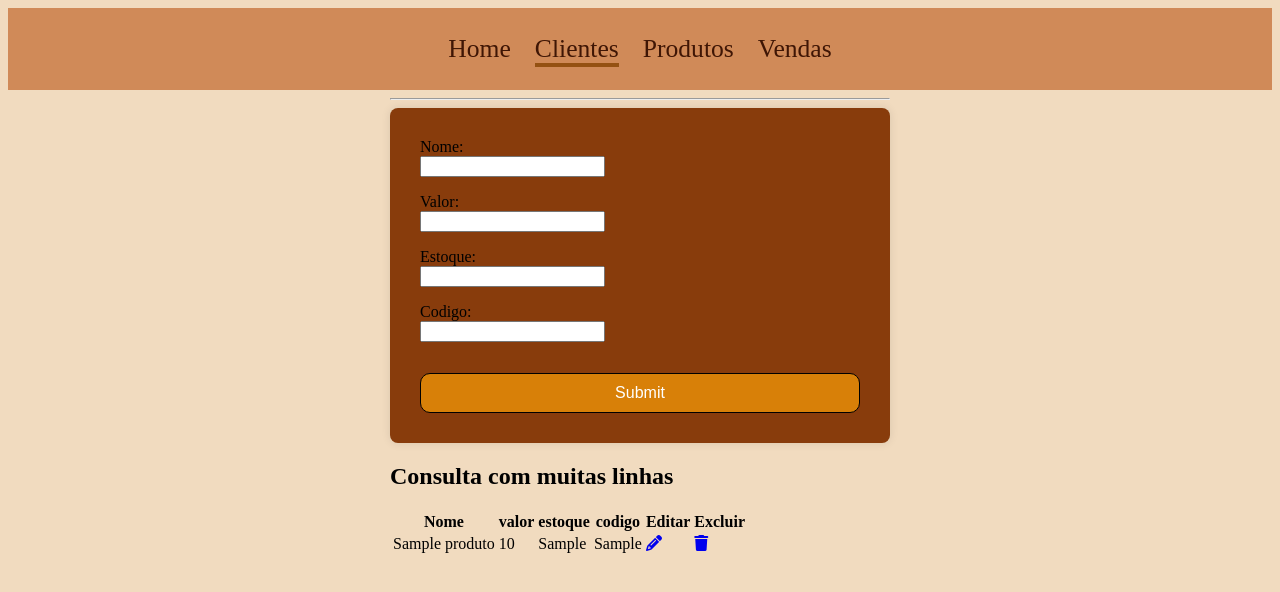
After one commit to MedeirosCode/DS-WEB, a PHP site: the page made by Web Professional - DS/produtos.php in a window 1280 px wide. The commit adds this page. Shown: the top 592 px of the page. Run offline with PHP 8.4, Linux system fonts and the light colour scheme; tables that the repository leaves empty or names only in its code hold one stand-in row (values such as "Sample post"); some libraries are stand-ins or nearby versions.

Commit message:
adicionando projeto completo

```diff
--- a/PHP/POO/Praticando/dados.php
+++ b/PHP/POO/Praticando/dados.php
@@ -21,7 +21,7 @@ foreach ($todos as $linha) {
     echo "Email: " . $linha['email'] . "<br><br>";
 }
 
-// Após a execução, redireciona para o 'index.php' após 2 segundos
+// Após a execução, redireciona para o 'index.php'
 header('Location: index.php');
 exit; // Importante para garantir que o script pare de rodar após o redirecionamento
 ?>
--- /dev/null
+++ b/Web Professional - DS/conexao.php
@@ -0,0 +1,6 @@
+<?php
+
+    // MySQL
+    $db = new PDO("mysql:host=localhost;dbname=pdo", "root", "");
+
+?>
--- /dev/null
+++ b/Web Professional - DS/produtos.php
@@ -0,0 +1,92 @@
+<!DOCTYPE html>
+<html lang="en">
+<head>
+    <meta charset="UTF-8">
+    <meta name="viewport" content="width=device-width, initial-scale=1.0">
+    <title>Business System - Clientes </title>
+    <link rel="shortcut icon" type="imagex/png" href="./assets/img/ico.svg">
+    <link rel="stylesheet" href="style.css">
+</head>
+<body>
+    <div class="menu">
+        <ul>
+            <li><a href="index.php" class="meumenu" title="Home">Home</a></li>
+            <li><a href="produtos.php" class="meumenu meumenu-active" title="Clientes">Clientes</a></li>
+            <li><a href="#" class="meumenu" title="Produtos">Produtos</a></li>
+            <li><a href="#" class="meumenu" title="Vendas">Vendas</a></li>
+        </ul>
+    </div>
+    <div class="container">
+        <hr>
+        <div class="formulario">
+            <form action="insertion.php" method="POST" name="formulario" onsubmit="return validarDadosCliente()">
+
+                <label for="nome">Nome: </label>
+                <input type="text" name="nome" id="nome">
+                <p class="erro-input" id="erro-nome"></p>
+
+
+                <label for="valor">Valor: </label>
+                <input type="text" name="valor" id="valor" >
+                <p class="erro-input" id="erro-valor"></p>
+
+                <label for="estoque">Estoque: </label>
+                <input type="text" name="estoque" id="estoque">
+                <p class="erro-input" id="erro-estoque"></p>
+
+                <label for="codigo">Codigo: </label>
+                <input type="text" name="codigo" id="codigo">
+                <p class="erro-input" id="erro-codigo"></p>
+
+                <input type="submit">
+
+            </form>
+        </div>
+
+    <table id="produtos">
+        <tr>
+            <th> Nome </th>
+            <th> valor </th>
+            <th> estoque </th>
+            <th> codigo </th>
+            <th> Editar </th>
+            <th> Excluir </th>
+
+    <?php
+        include 'conexao.php';
+
+        echo "<h2>Consulta com muitas linhas</h2>";
+        $dados = $db->query("SELECT * FROM produtos");
+        $todos = $dados->fetchAll(PDO::FETCH_ASSOC); //Todos os registros retornados
+        foreach($todos as $linha){
+            $idCliente = $linha['id'];
+            $nomeProduto = $linha['nome'];
+            $valorProduto = $linha['valor'];
+            $estoqueProduto = $linha['estoque'];
+            $codigoProduto = $linha['codigo'];
+
+
+            echo "
+                <tr>
+                    <td> $nomeProduto </td>
+                    <td> $valorProduto </td>
+                    <td> $estoqueProduto </td>
+                    <td> $codigoProduto </td>
+
+                    <td><a class='link-alteracao' <a href='update.php?id=$idCliente'><i class='fa-solid fa-pencil'></i></i></a> </td>
+                    <td><a class='link-alteracao' <a href='delete.php?id=$idCliente'><i class='fa-solid fa-trash'></i></a> </td>
+                    </tr>
+
+                ";
+
+
+        }
+    ?>
+    </div>
+    </table>
+
+
+</body>
+<script src="script.js"></script>
+<script src="https://kit.fontawesome.com/128c4fe943.js" crossorigin="anonymous"></script>
+</html>
--- /dev/null
+++ b/Web Professional - DS/script.js
@@ -0,0 +1,41 @@
+//Função para validação dos dados do Cliente
+function validarDadosCliente(){
+
+    if(formulario.nome.value.length < 3 || formulario.nome.value == ""){
+        formulario.nome.focus();
+        document.getElementById('erro-nome').innerHTML = "Verifique se o nome possui mais do que 3 caracteres.";
+        document.getElementById('erro-valor').innerHTML ="";
+        document.getElementById('erro-estoque').innerHTML ="";
+        document.getElementById('erro-codigo').innerHTML ="";
+
+        return false;
+    }
+
+
+    if(formulario.codigo.value.length < 12 || formulario.codigo.value.length >12 ){
+        formulario.codigo.focus();
+        document.getElementById('erro-codigo').innerHTML ="Excedeu a capacidade de 12 caracteres!<br> No momento possui " + formulario.codigo.value.length;
+        document.getElementById('erro-nome').innerHTML ="";
+        document.getElementById('erro-valor').innerHTML ="";
+        document.getElementById('erro-estoque').innerHTML ="";
+
+        return false;
+    }
+
+
+    if(formulario.valor.value == "" ||
+        formulario.email.value.indexOf(',')==-1 ||
+        formulario.email.value.indexOf('.')==-1){
+        formulario.valor.focus();
+        document.getElementById('erro-valor').innerHTML ="Preencha o campo valor corretamente!";
+        document.getElementById('erro-estoque').innerHTML ="";
+        document.getElementById('erro-nome').innerHTML ="";
+        document.getElementById('erro-codigo').innerHTML ="";
+        return false;
+
+    }
+
+
+
+
+}
--- /dev/null
+++ b/Web Professional - DS/style.css
@@ -0,0 +1,93 @@
+body {
+    background-color: #f1dbbf;
+}
+ul {
+    padding-inline-start: 0em;
+    width: 100%;
+    float: left;
+    text-align: center;
+}
+li {
+    padding-left: 10px;
+    padding-right: 10px;
+    display: inline-block;
+    list-style: none;
+}
+li .meumenu {
+   font-family: 'open_sansbold';
+   font-size: 1.6em;
+   text-decoration: none;
+   color: #3f1605;
+   border: 0 1px 0 0 #3f1605;
+   border-bottom: 4px solid transparent;
+   transition: border-bottom .3s linear;
+}
+li .meumenu:hover {
+    border-bottom: 4px solid  hwb(29 7% 42%);
+}
+li .meumenu-active {
+    border-bottom: 4px solid hwb(29 7% 42%);
+}
+
+.container {
+    margin: 0 auto;
+    width: 500px;
+}
+.formulario {
+    display: flex;
+    justify-content: center;
+    align-items: center;
+    padding: 20px 30px 30px 30px;
+    border-radius: 8px;
+    background: #883c0c;
+    box-shadow: 0 0 10px rgba(0, 0, 0, 0.1);
+}
+form{
+    width: 100%;
+}
+.menu {
+    background-color: hsl(25, 56%, 58%);
+    padding: 10px;
+    display: flex;
+    justify-content: space-between;
+    align-items: center;
+}
+
+.logo img {
+    height: 50px;
+    width: auto;
+}
+
+
+
+
+
+
+
+
+label {
+    display: block;
+    margin-top: 10px;
+}
+input textarea {
+    width: 100%;
+    padding: 8px 0px 8px 0px;
+    margin-top: 5px;
+    border: 1px solid #ccc;
+    border-radius: 4px;
+}
+input[type=submit] {
+    margin-top: 15px;
+    width: 100%;
+    padding: 10px;
+    border: 1px solid black;
+    background-color: hwb(35 3% 12% / 0.916);
+    color: white;
+    font-size: 16px;
+
+
+    border-radius: 10px
+}
+input:hover[type=submit] {
+    background-color: #2861a7;
+}
```
Also changed, not shown: JavaScript/Aula-04/index.html (+16 -3 lines), PHP/POO/Praticando/index.php (+13 -16 lines), Web Professional - DS/delete.php (added, +16 -0 lines), Web Professional - DS/index.php (added, +37 -0 lines), Web Professional - DS/insertion.php (added, +47 -0 lines), Web Professional - DS/update.php (added, +89 -0 lines), Web Professional - DS/img/iconmavi.png (added), Web Professional - DS/img/logo-mavi.jpg (added).
